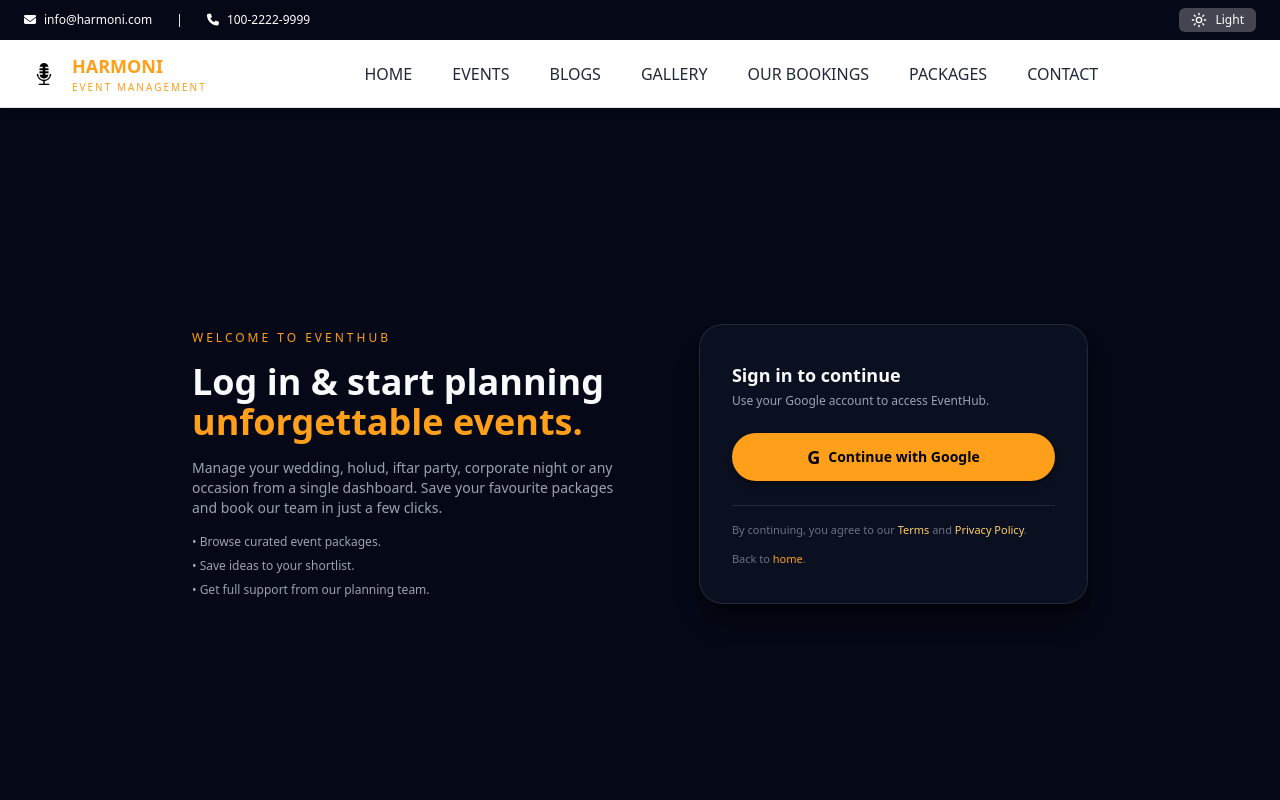
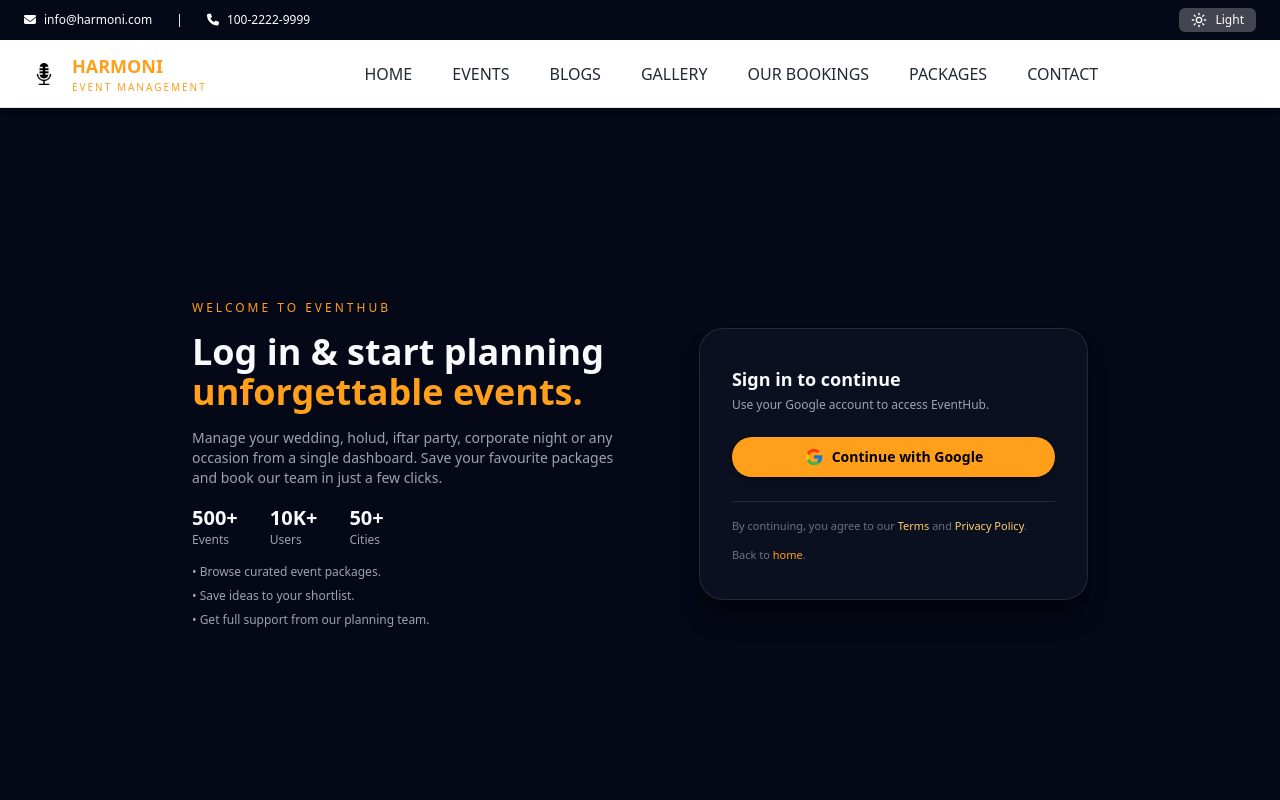
Before and after one commit to naimaashraftithii/event-management, a Next.js app: page /login in a window 1280 px wide. Shown: the top 800 px of the page. Built offline with nearby package versions, Linux system fonts and the light colour scheme.

Commit message:
Clean login page and fix Google-only login

```diff
--- a/src/app/login/page.jsx
+++ b/src/app/login/page.jsx
@@ -1,14 +1,21 @@
 // src/app/login/page.jsx
 "use client";
 
+import { useState } from "react";
 import { signIn } from "next-auth/react";
+import { FcGoogle } from "react-icons/fc";
 import Link from "next/link";
 
 export default function LoginPage() {
-  const handleGoogleLogin = () => {
-    signIn("google", {
-      callbackUrl: "/",
-    });
+  const [loading, setLoading] = useState(false);
+
+  const handleGoogleLogin = async () => {
+    try {
+      setLoading(true);
+      await signIn("google", { callbackUrl: "/" });
+    } finally {
+      setLoading(false);
+    }
   };
 
   return (
@@ -19,15 +26,32 @@ export default function LoginPage() {
           <p className="text-xs tracking-[0.25em] uppercase text-[#ff9f1a]">
             Welcome to EventHub
           </p>
+
           <h1 className="text-3xl md:text-4xl font-bold text-[#f9fafb]">
             Log in &amp; start planning{" "}
             <span className="text-[#ff9f1a]">unforgettable events.</span>
           </h1>
+
           <p className="text-sm text-[#9ca3af] max-w-md">
             Manage your wedding, holud, iftar party, corporate night or any
             occasion from a single dashboard. Save your favourite packages and
             book our team in just a few clicks.
           </p>
+
+          <div className="flex gap-8 mt-6 text-left text-sm">
+            <div>
+              <p className="text-xl font-bold text-[#f9fafb]">500+</p>
+              <p className="text-[#9ca3af] text-xs">Events</p>
+            </div>
+            <div>
+              <p className="text-xl font-bold text-[#f9fafb]">10K+</p>
+              <p className="text-[#9ca3af] text-xs">Users</p>
+            </div>
+            <div>
+              <p className="text-xl font-bold text-[#f9fafb]">50+</p>
+              <p className="text-[#9ca3af] text-xs">Cities</p>
+            </div>
+          </div>
 
           <ul className="mt-4 space-y-2 text-xs text-[#9ca3af]">
             <li>• Browse curated event packages.</li>
@@ -36,7 +60,7 @@ export default function LoginPage() {
           </ul>
         </div>
 
-        {/* RIGHT SIDE: CARD */}
+        {/* RIGHT SIDE: LOGIN CARD */}
         <div className="bg-[#0b1020] border border-white/10 rounded-3xl shadow-xl shadow-black/40 px-6 py-7 md:px-8 md:py-9">
           <h2 className="text-lg font-semibold text-[#f9fafb]">
             Sign in to continue
@@ -47,10 +71,11 @@ export default function LoginPage() {
 
           <button
             onClick={handleGoogleLogin}
-            className="mt-6 w-full inline-flex items-center justify-center gap-2 rounded-full bg-[#ff9f1a] px-5 py-2.5 text-sm font-semibold text-black hover:bg-[#ff7a00] transition shadow-md shadow-black/30"
+            disabled={loading}
+            className="mt-6 w-full inline-flex items-center justify-center gap-2 rounded-full bg-[#ff9f1a] px-5 py-2.5 text-sm font-semibold text-black hover:bg-[#ff7a00] transition shadow-md shadow-black/30 disabled:opacity-60 disabled:cursor-not-allowed"
           >
-            <span className="text-lg">G</span>
-            <span>Continue with Google</span>
+            <FcGoogle size={20} />
+            <span>{loading ? "Signing in..." : "Continue with Google"}</span>
           </button>
 
           <div className="mt-6 border-t border-white/10 pt-4 text-[11px] text-[#6b7280]">
```
